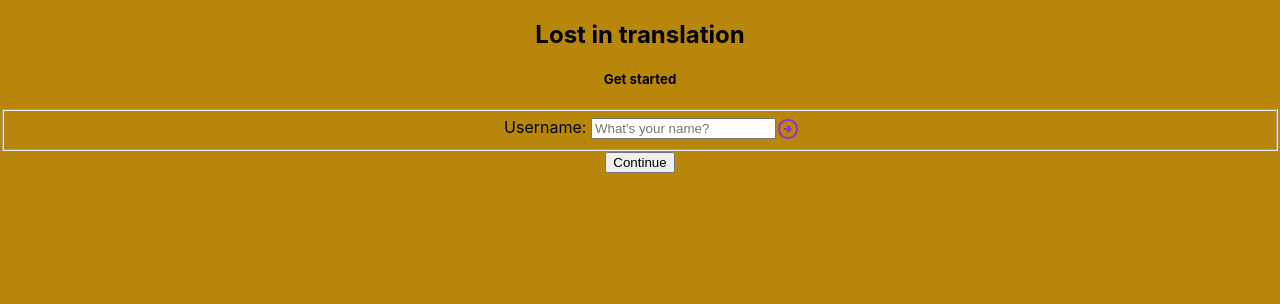
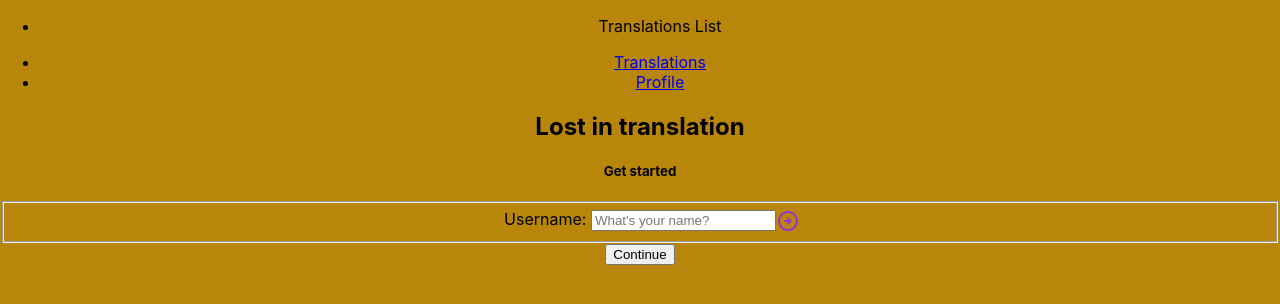
Before and after one commit to JustineJensen/assignment-2-react, a React (Create React App) app: page / in a window 1280 px wide. Shown: the top 304 px of the page. Built offline with nearby package versions, Linux system fonts and the light colour scheme; no server answers.

Commit message:
Feat: added navbar
Co-authored-by: William Evans <williamevans98@users.noreply.github.com>

```diff
--- a/src/App.js
+++ b/src/App.js
@@ -7,13 +7,14 @@ import {
 import UserProfile from './views/ProfilePage';
 import Login from './views/Login';
 import TranslationPage from './views/TranslationPage';
-
+import Navbar from './components/Navbar/Navbar';
 
 function App() {
 
   return (
     <BrowserRouter>
     <div className="App">
+      <Navbar />
       <Routes>
         <Route path="/" element={ <Login/> } />
         <Route path="/translation" element={ <TranslationPage /> } />
--- /dev/null
+++ b/src/components/Navbar/Navbar.jsx
@@ -0,0 +1,30 @@
+import { NavLink } from "react-router-dom"
+import { useUser } from "../../context/UserContext"
+import TranslationPage from "../../views/TranslationPage"
+import ProfilePage from "../../views/ProfilePage"
+
+const Navbar = () => {
+    const {user} = useUser()
+    return (
+        <nav>
+            <ul>
+                <li>Translations List</li>
+            </ul>
+            {
+
+            <ul>
+                <li>
+                    <NavLink to="/translation">Translations </NavLink>
+                </li>
+                <li>
+                    <NavLink to="/profile">Profile </NavLink>
+                </li>
+            </ul>
+            }
+
+        </nav>
+
+    )
+}
+
+export default Navbar
```
